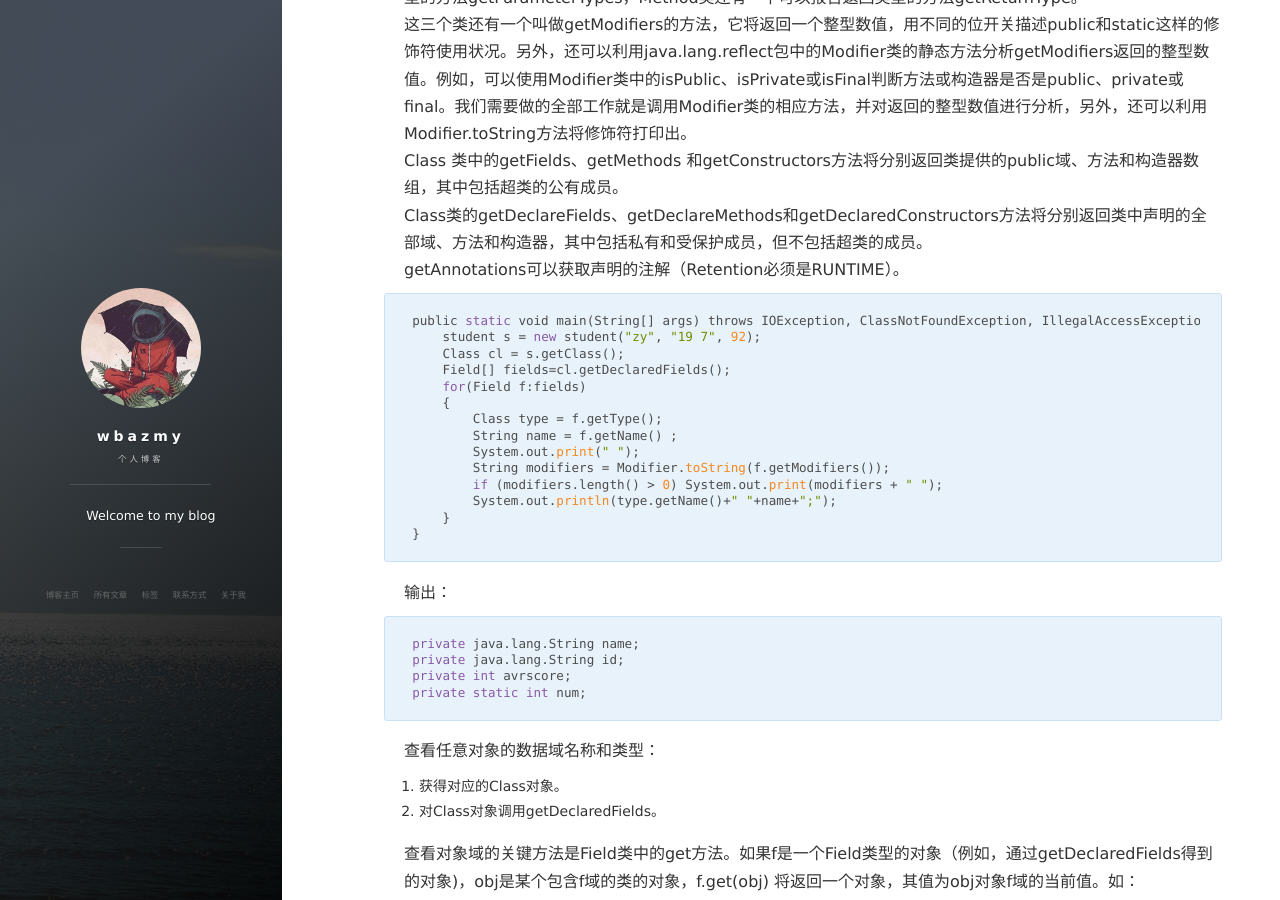
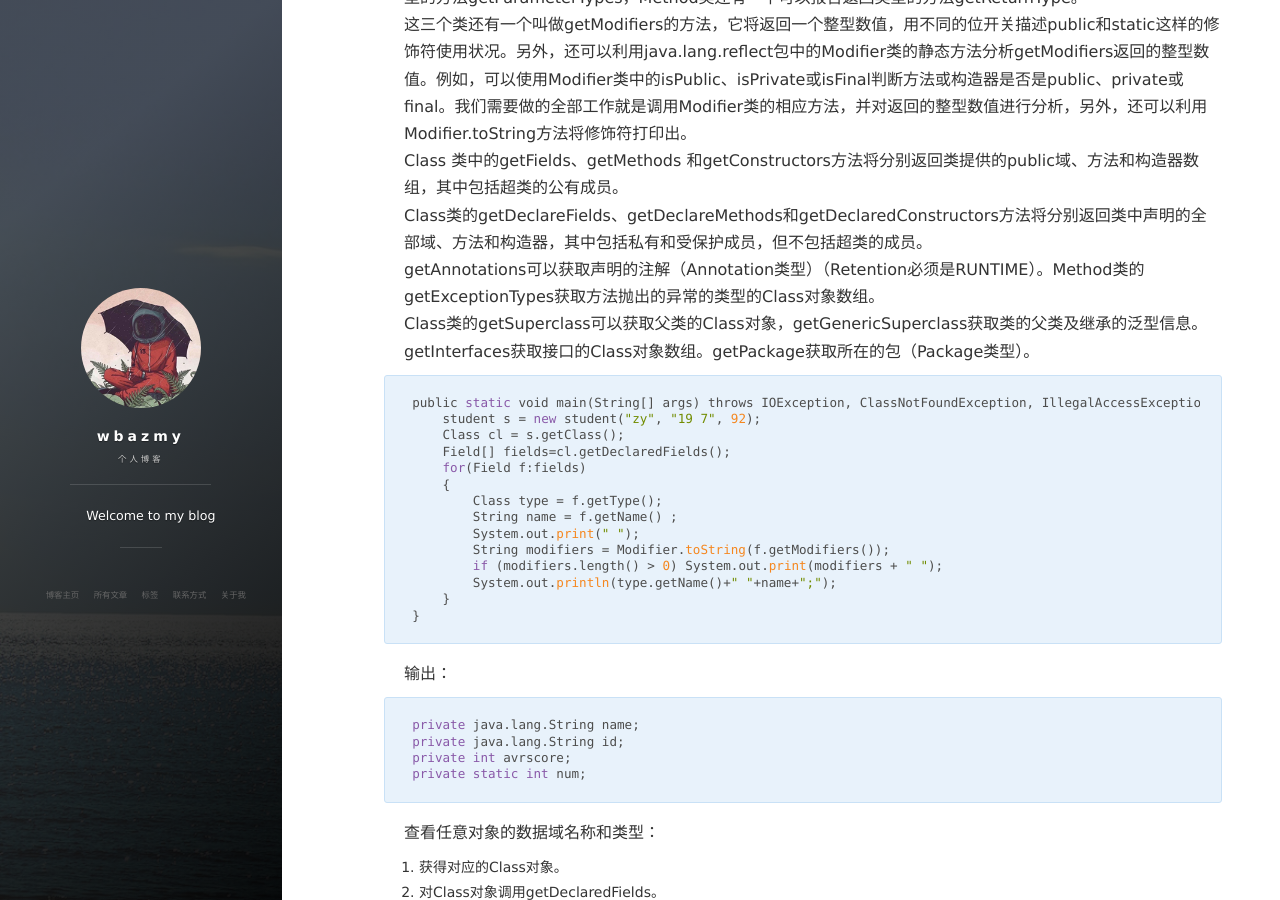
Before and after one commit to wbazmy/wbazmy.github.io, a Jekyll site: the page built from _posts/2021-10-04-继承.md, in a window 1280 px wide and 900 px high, scrolled down 7345 px. Built offline with Jekyll 4.4.1, drawn with Linux system fonts in a browser that asks for light colours; nearby versions of some CDN libraries; comment, search, counter and statistics services are not loaded.

Commit message:
Update 2021-10-04-继承.md

````diff
--- a/_posts/2021-10-04-继承.md
+++ b/_posts/2021-10-04-继承.md
@@ -290,7 +290,8 @@ Object s1=cl.newInstance();
 这三个类还有一个叫做getModifiers的方法，它将返回一个整型数值，用不同的位开关描述public和static这样的修饰符使用状况。另外，还可以利用java.lang.reflect包中的Modifier类的静态方法分析getModifiers返回的整型数值。例如，可以使用Modifier类中的isPublic、isPrivate或isFinal判断方法或构造器是否是public、private或final。我们需要做的全部工作就是调用Modifier类的相应方法，并对返回的整型数值进行分析，另外，还可以利用Modifier.toString方法将修饰符打印出。
 Class 类中的getFields、getMethods 和getConstructors方法将分别返回类提供的public域、方法和构造器数组，其中包括超类的公有成员。
 Class类的getDeclareFields、getDeclareMethods和getDeclaredConstructors方法将分别返回类中声明的全部域、方法和构造器，其中包括私有和受保护成员，但不包括超类的成员。
-getAnnotations可以获取声明的注解（Retention必须是RUNTIME）。
+getAnnotations可以获取声明的注解（Annotation类型）（Retention必须是RUNTIME）。Method类的getExceptionTypes获取方法抛出的异常的类型的Class对象数组。
+Class类的getSuperclass可以获取父类的Class对象，getGenericSuperclass获取类的父类及继承的泛型信息。getInterfaces获取接口的Class对象数组。getPackage获取所在的包（Package类型）。
 
 ```java
 public static void main(String[] args) throws IOException, ClassNotFoundException, IllegalAccessException, InstantiationException {
````
